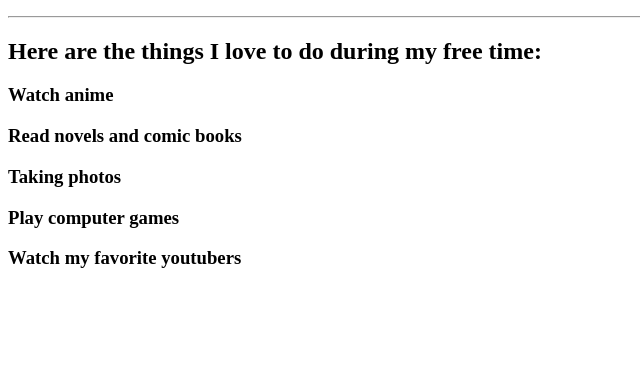
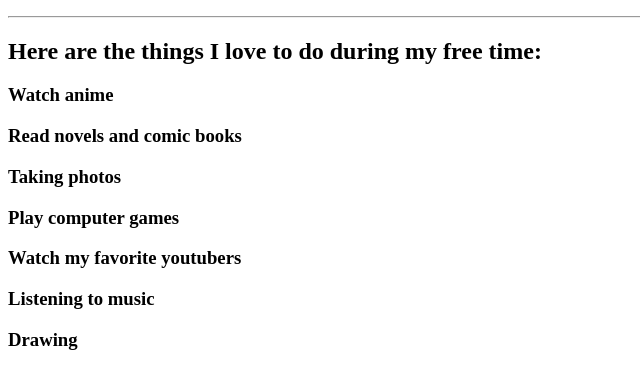
Before and after one commit to SofiaPCSFI/things_i_love_to_do, a plain HTML site: page index.html in a window 1280 px wide. Shown: the part 105-494 px from the top of the page, without its empty margins (0-640 px from the left). Drawn offline with Linux system fonts and the light colour scheme.

Commit message:
Update index.html

```diff
--- a/index.html
+++ b/index.html
@@ -15,5 +15,7 @@
         <h3>Taking photos</h3>
         <h3>Play computer games</h3>
         <h3>Watch my favorite youtubers</h3>
+        <h3>Listening to music</h3>
+        <h3>Drawing</h3>
     </body>
     </html>
```
